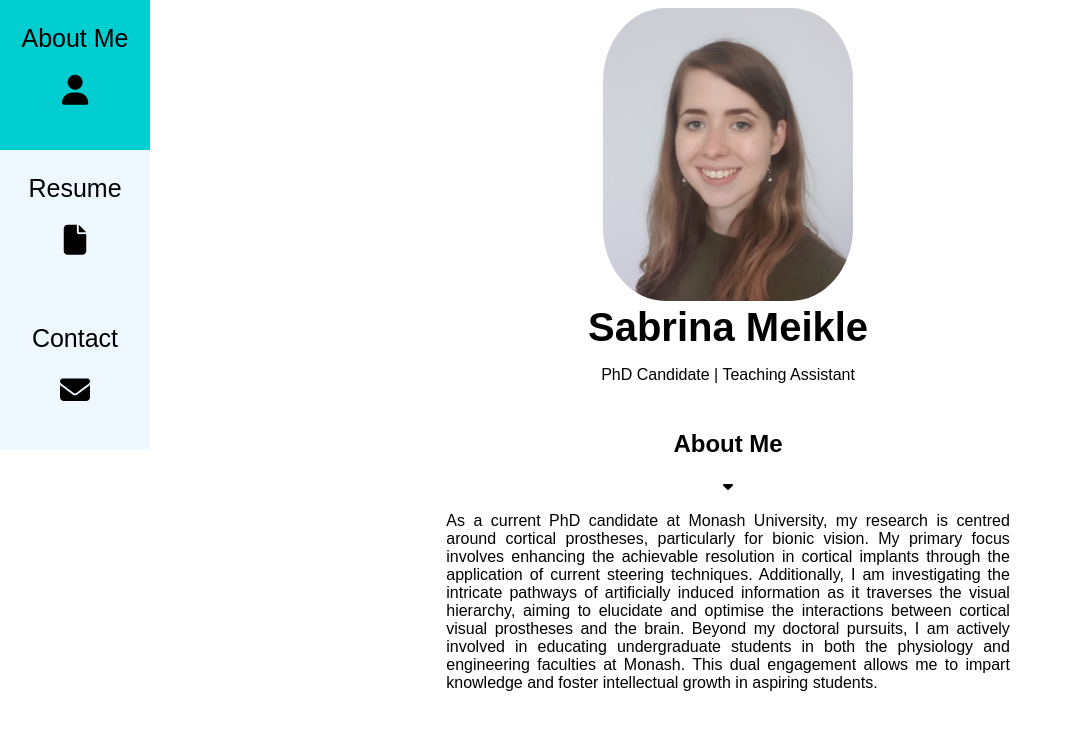
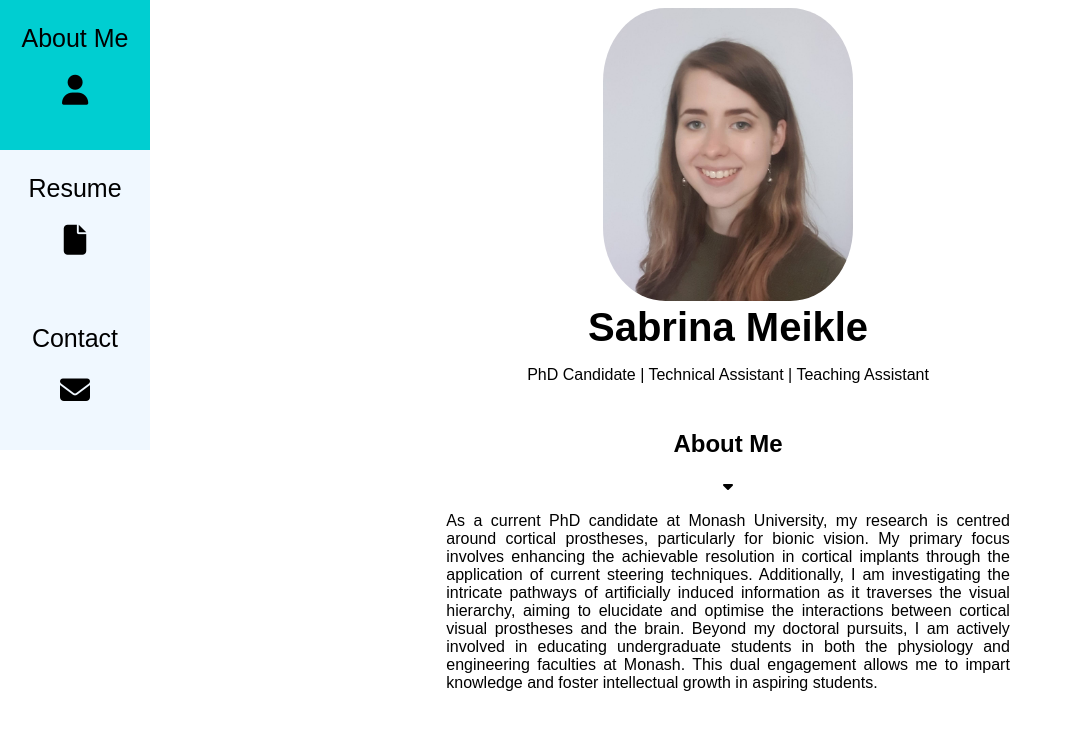
Before and after one commit to sabedaj/sabedaj.github.io, a plain HTML site: page index.html in a window 1280 px wide. Shown: the whole page, without its empty margins (0-1073 px from the left). Drawn offline with Linux system fonts and the light colour scheme.

Commit message:
Update index.html

```diff
--- a/index.html
+++ b/index.html
@@ -13,7 +13,7 @@
 <div class="header">
   <img src="headshot.jpg" alt="Picture of Sabrina">
   <h1>Sabrina Meikle</h1>
-  <p>PhD Candidate | Teaching Assistant</p>
+  <p>PhD Candidate | Technical Assistant | Teaching Assistant</p>
 </div>
 
 <div class="tab">
```
